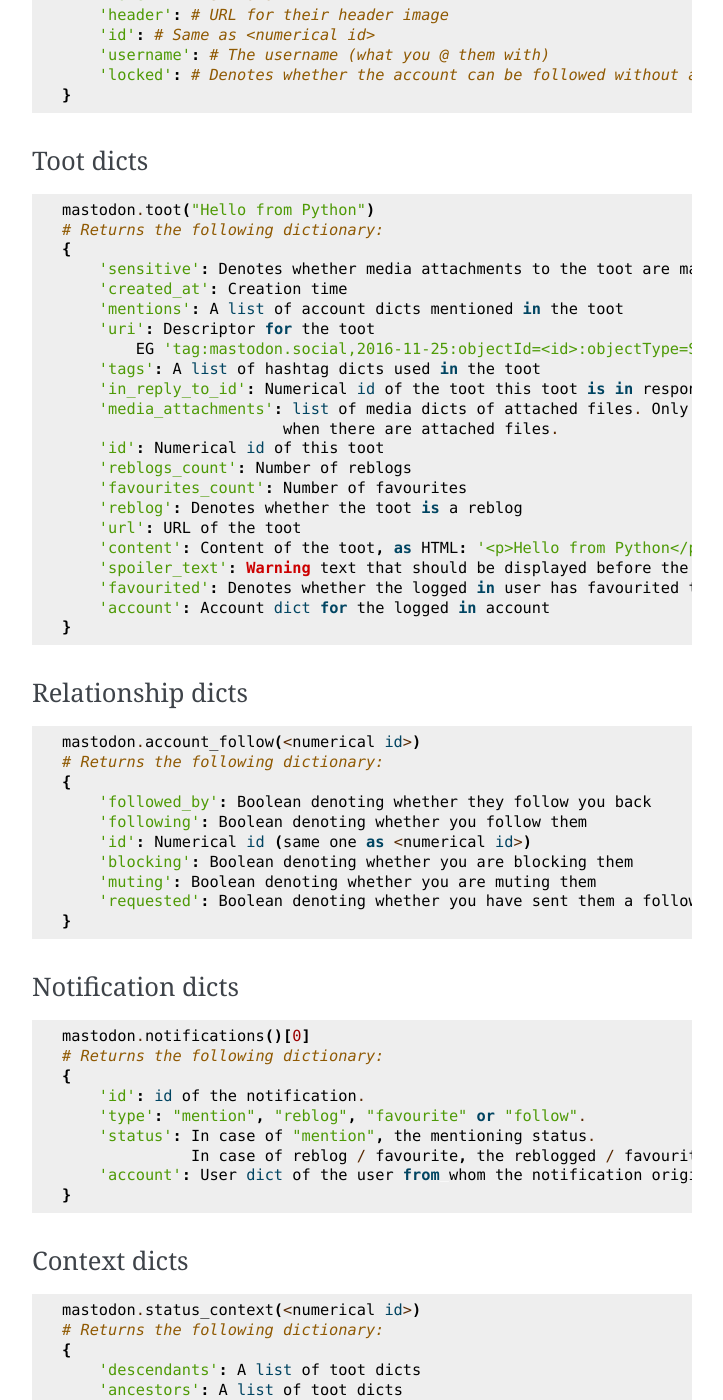
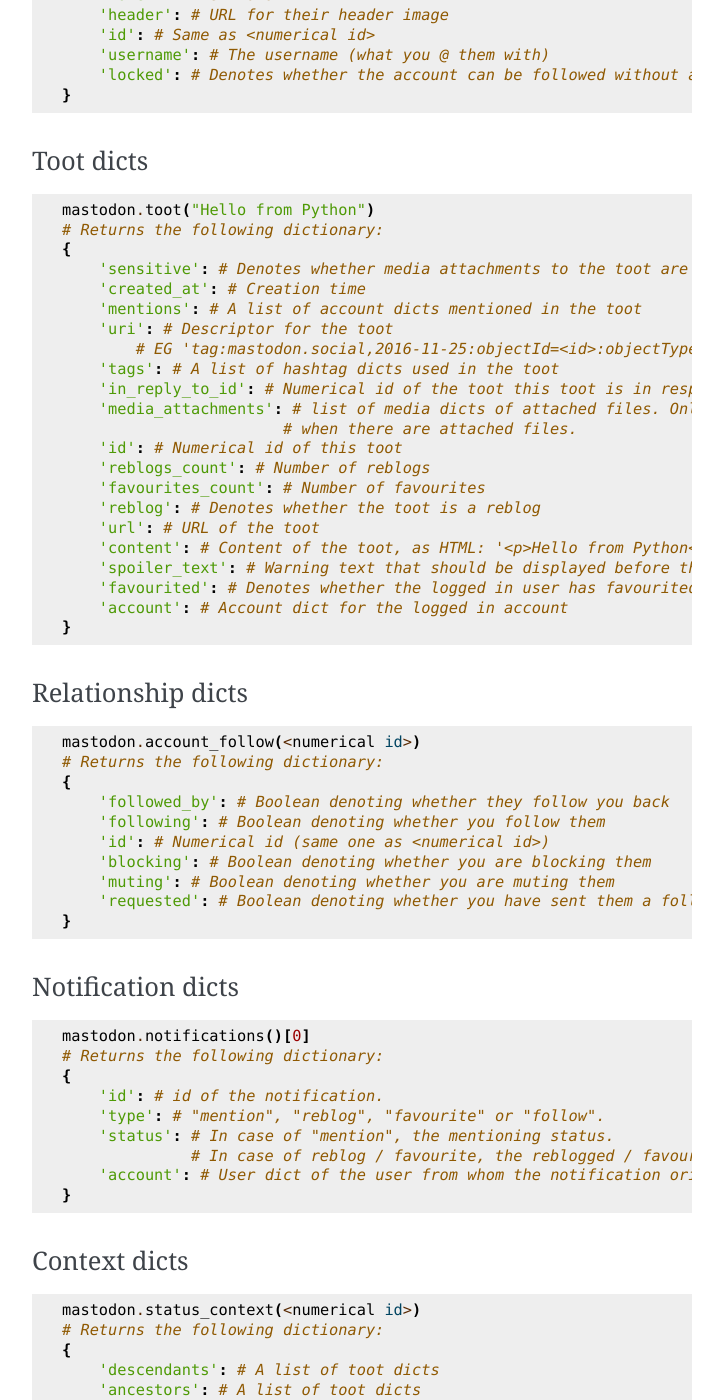
Before and after one commit to halcy/Mastodon.py, a Sphinx documentation site: the page built from docs/index.rst, in a window 1280 px wide and 1400 px high, scrolled down 2072 px. Shown: the whole window, without its empty margins (388-1111 px from the left). Built offline with Sphinx 7.4.7, drawn with Linux system fonts in a browser that asks for light colours; some of the changed text lies outside the part shown.

Commit message:
Documentation and consistence changes

```diff
--- a/docs/index.rst
+++ b/docs/index.rst
@@ -109,24 +109,24 @@
     mastodon.toot("Hello from Python")
     # Returns the following dictionary:
     {
-        'sensitive': Denotes whether media attachments to the toot are marked sensitive
-        'created_at': Creation time
-        'mentions': A list of account dicts mentioned in the toot
-        'uri': Descriptor for the toot
-            EG 'tag:mastodon.social,2016-11-25:objectId=<id>:objectType=Status'
-        'tags': A list of hashtag dicts used in the toot
-        'in_reply_to_id': Numerical id of the toot this toot is in response to
-        'media_attachments': list of media dicts of attached files. Only present
-                            when there are attached files.
-        'id': Numerical id of this toot
-        'reblogs_count': Number of reblogs
-        'favourites_count': Number of favourites
-        'reblog': Denotes whether the toot is a reblog
-        'url': URL of the toot
-        'content': Content of the toot, as HTML: '<p>Hello from Python</p>'
-        'spoiler_text': Warning text that should be displayed before the toot content
-        'favourited': Denotes whether the logged in user has favourited this toot
-        'account': Account dict for the logged in account
+        'sensitive': # Denotes whether media attachments to the toot are marked sensitive
+        'created_at': # Creation time
+        'mentions': # A list of account dicts mentioned in the toot
+        'uri': # Descriptor for the toot
+            # EG 'tag:mastodon.social,2016-11-25:objectId=<id>:objectType=Status'
+        'tags': # A list of hashtag dicts used in the toot
+        'in_reply_to_id': # Numerical id of the toot this toot is in response to
+        'media_attachments': # list of media dicts of attached files. Only present
+                            # when there are attached files.
+        'id': # Numerical id of this toot
+        'reblogs_count': # Number of reblogs
+        'favourites_count': # Number of favourites
+        'reblog': # Denotes whether the toot is a reblog
+        'url': # URL of the toot
+        'content': # Content of the toot, as HTML: '<p>Hello from Python</p>'
+        'spoiler_text': # Warning text that should be displayed before the toot content
+        'favourited': # Denotes whether the logged in user has favourited this toot
+        'account': # Account dict for the logged in account
     }
 
 Relationship dicts
@@ -136,12 +136,12 @@
     mastodon.account_follow(<numerical id>)
     # Returns the following dictionary:
     {
-        'followed_by': Boolean denoting whether they follow you back
-        'following': Boolean denoting whether you follow them
-        'id': Numerical id (same one as <numerical id>)
-        'blocking': Boolean denoting whether you are blocking them
-        'muting': Boolean denoting whether you are muting them
-        'requested': Boolean denoting whether you have sent them a follow request
+        'followed_by': # Boolean denoting whether they follow you back
+        'following': # Boolean denoting whether you follow them
+        'id': # Numerical id (same one as <numerical id>)
+        'blocking': # Boolean denoting whether you are blocking them
+        'muting': # Boolean denoting whether you are muting them
+        'requested': # Boolean denoting whether you have sent them a follow request
     }
 
 Notification dicts
@@ -151,11 +151,11 @@
     mastodon.notifications()[0]
     # Returns the following dictionary:
     {
-        'id': id of the notification.
-        'type': "mention", "reblog", "favourite" or "follow".
-        'status': In case of "mention", the mentioning status.
-                  In case of reblog / favourite, the reblogged / favourited status.
-        'account': User dict of the user from whom the notification originates.
+        'id': # id of the notification.
+        'type': # "mention", "reblog", "favourite" or "follow".
+        'status': # In case of "mention", the mentioning status.
+                  # In case of reblog / favourite, the reblogged / favourited status.
+        'account': # User dict of the user from whom the notification originates.
     }
 
 Context dicts
@@ -165,8 +165,8 @@
     mastodon.status_context(<numerical id>)
     # Returns the following dictionary:
     {
-        'descendants': A list of toot dicts
-        'ancestors': A list of toot dicts
+        'descendants': # A list of toot dicts
+        'ancestors': # A list of toot dicts
     }
 
 Media dicts
@@ -176,10 +176,10 @@
     mastodon.media_post("image.jpg", "image/jpeg")
     # Returns the following dictionary:
     {
-        'text_url': The display text for the media (what shows up in toots)
-        'preview_url': The URL for the media preview
-        'type': Media type, EG 'image'
-        'url': The URL for the media
+        'text_url': # The display text for the media (what shows up in toots)
+        'preview_url': # The URL for the media preview
+        'type': # Media type, EG 'image'
+        'url': # The URL for the media
     }
 
 App registration and user authentication
@@ -200,6 +200,7 @@
 .. automethod:: Mastodon.create_app
 .. automethod:: Mastodon.__init__
 .. automethod:: Mastodon.log_in
+.. automethod:: Mastodon.auth_request_url
 
 Reading data: Timelines
 -----------------------
@@ -237,8 +238,16 @@
 .. automethod:: Mastodon.account_statuses
 .. automethod:: Mastodon.account_following
 .. automethod:: Mastodon.account_followers
+.. automethod:: Mastodon.follows
 .. automethod:: Mastodon.account_relationships
 .. automethod:: Mastodon.account_search
+
+Reading data: Searching
+-----------------------
+This function allows you to search for content.
+
+.. automethod:: Mastodon.search
+
 
 Reading data: Mutes and blocks
 ------------------------------
@@ -253,7 +262,7 @@
 This function allows you to get information about statuses favourited
 by the authenticated user.
 
-.. authomethod:: Mastodon.favourites
+.. automethod:: Mastodon.favourites
 
 Reading data: Follow requests
 -----------------------------
@@ -302,6 +311,14 @@
 
 .. automethod:: Mastodon.media_post
 
+Streaming
+---------
+These functions allow access to the streaming API.
+
+.. automethod:: Mastodon.user_stream
+.. automethod:: Mastodon.public_stream
+.. automethod:: Mastodon.hashtag_stream
+
 
 .. _Mastodon: https://github.com/Gargron/mastodon
 .. _Mastodon flagship instance: http://mastodon.social/
```
Also changed, not shown: 1 other file.
